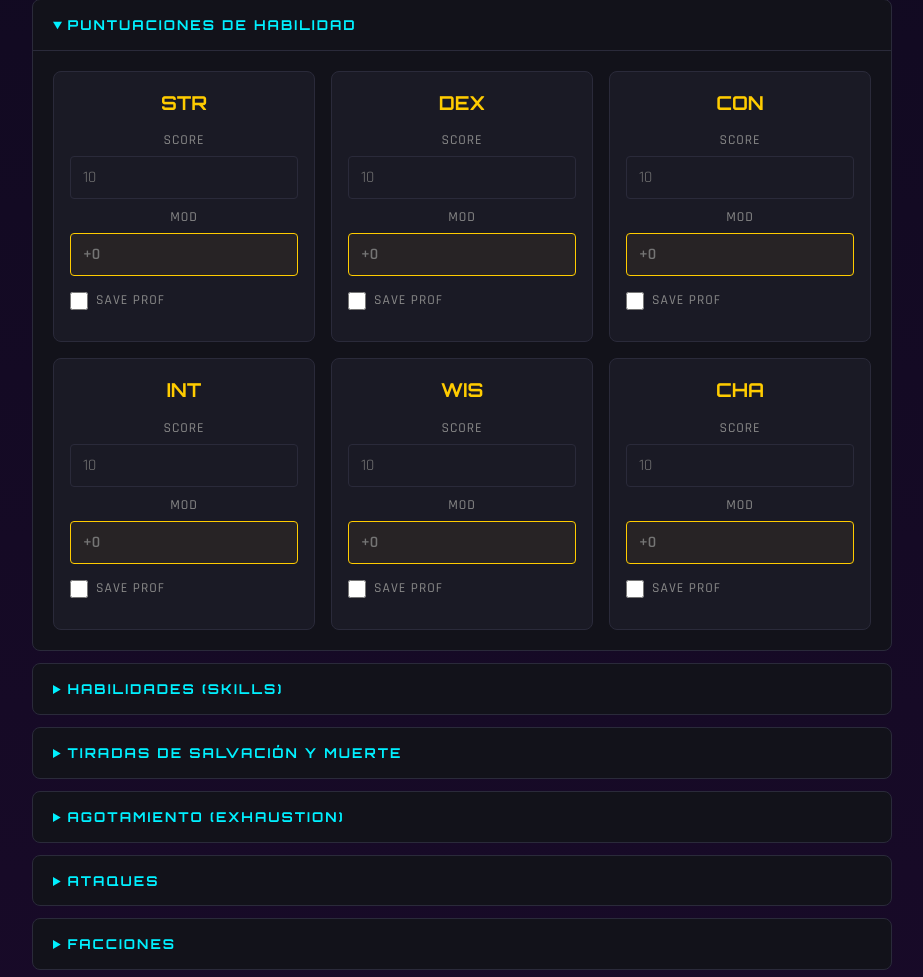
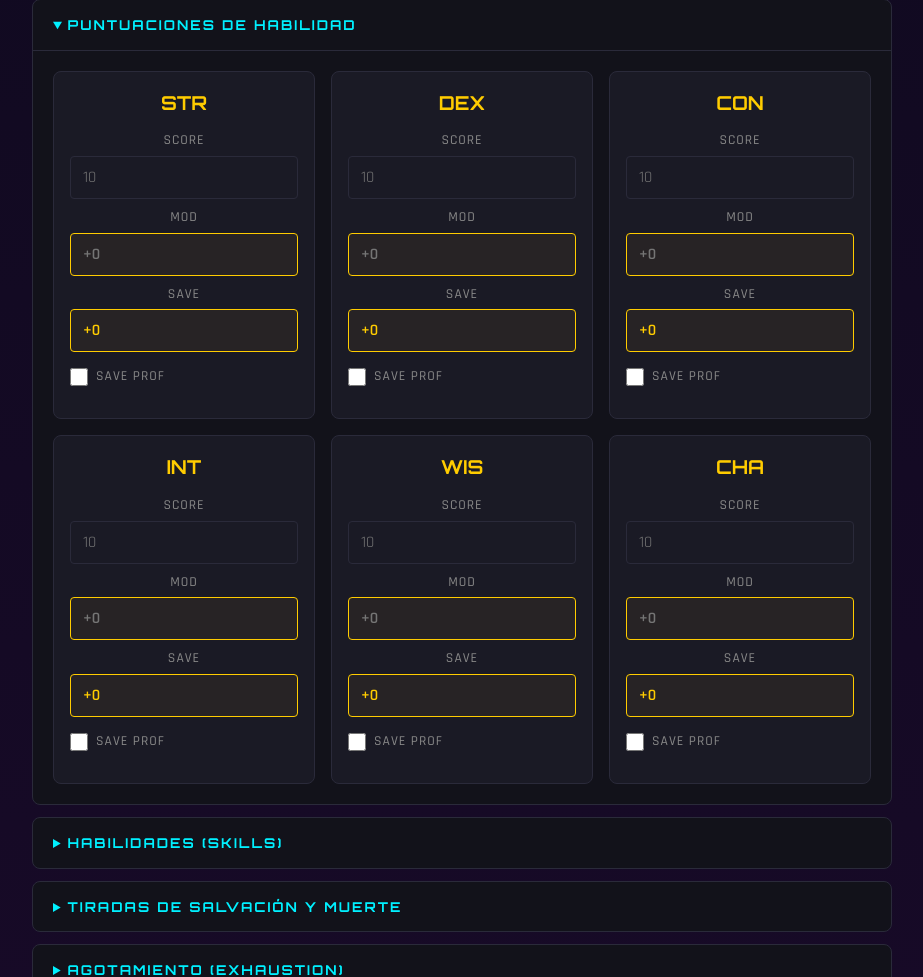
Before and after one commit to EdMaxt/NeonRPG, a Flask app: page / in a window 1280 px wide, after a click on "PUNTUACIONES DE HABILIDAD". Shown: the part 1284-2261 px from the top of the page, without its empty margins (178-1101 px from the left). Run offline with Flask 3, Linux system fonts and the light colour scheme.

Commit message:
Fix critical checkbox bug, add Computers skill, add save bonuses
CRITICAL FIX - checkboxes never actually checked:
- Template checkboxes use /Off (unchecked) and /Yes (checked) states
- HTML used value='/Off', so checking a box wrote the OFF state
- All checkboxes (skills, exhaustion, death saves, armor, attunement,
  spellcasting, spell slots) now submit /Yes

Skills:
- Added missing 'Computers' skill (was omitted, 'Piloting' was wrong)
- Skills now generated dynamically from game_data (prevents drift)
- 20 skills matching the PDF exactly

Saving throws:
- PDF has 'Save STR' as TEXT (save bonus) + 'Ability Save' as CHECKBOX (proficiency)
- HTML had them reversed; now Save = text field, Ability Save = checkbox
- Auto-calc: save bonus = ability mod + PB (if proficient)
- Removed duplicate ability-save checkboxes from the saves section

Verified: 12/12 E2E checks, 40/40 tests, visual confirmation

```diff
--- a/app.py
+++ b/app.py
@@ -54,23 +54,31 @@ TEMPLATE_PDF = os.path.join(BASE_DIR, "template.pdf")
 
 MAX_NAME_LENGTH = 64
 
-# Mapping from HTML field names to PDF template field names for ability scores
+# Mapping from HTML field names to PDF template field names.
+# The template numbers the non-STR abilities (DEX=1, CON=2, INT=3, WIS=4, CHA=5).
 ABILITY_SCORE_MAP = {
     "Score DEX": "Score STR 1",
     "Mod DEX": "Mod STR 1",
     "Save DEX": "Save STR 1",
+    "Ability Save DEX": "Ability Save 1",
     "Score CON": "Score STR 2",
     "Mod CON": "Mod STR 2",
     "Save CON": "Save STR 2",
+    "Ability Save CON": "Ability Save 2",
     "Score INT": "Score STR 3",
     "Mod INT": "Mod STR 3",
     "Save INT": "Save STR 3",
+    "Ability Save INT": "Ability Save 3",
     "Score WIS": "Score STR 4",
     "Mod WIS": "Mod STR 4",
     "Save WIS": "Save STR 4",
+    "Ability Save WIS": "Ability Save 4",
     "Score CHA": "Score STR 5",
     "Mod CHA": "Mod STR 5",
     "Save CHA": "Save STR 5",
+    "Ability Save CHA": "Ability Save 5",
+    # STR maps to the un-suffixed "Ability Save" field
+    "Ability Save STR": "Ability Save",
 }
 
 
--- a/templates/index.html
+++ b/templates/index.html
@@ -114,37 +114,43 @@
                             <h4>STR</h4>
                             <label>Score<input type="number" name="Score STR" placeholder="10"></label>
                             <label>Mod<input type="text" name="Mod STR" placeholder="+0" data-autocalc="mod" data-from="Score STR"></label>
-                            <label class="checkbox-label"><input type="checkbox" name="Save STR" value="/Off"> Save Prof</label>
+                            <label>Save<input type="text" name="Save STR" placeholder="+0" data-autocalc="save" data-mod="Mod STR" data-prof="Ability Save STR"></label>
+                            <label class="checkbox-label"><input type="checkbox" name="Ability Save STR" value="/Yes"> Save Prof</label>
                         </div>
                         <div class="ability-box">
                             <h4>DEX</h4>
                             <label>Score<input type="number" name="Score DEX" placeholder="10"></label>
                             <label>Mod<input type="text" name="Mod DEX" placeholder="+0" data-autocalc="mod" data-from="Score DEX"></label>
-                            <label class="checkbox-label"><input type="checkbox" name="Save DEX" value="/Off"> Save Prof</label>
+                            <label>Save<input type="text" name="Save DEX" placeholder="+0" data-autocalc="save" data-mod="Mod DEX" data-prof="Ability Save DEX"></label>
+                            <label class="checkbox-label"><input type="checkbox" name="Ability Save DEX" value="/Yes"> Save Prof</label>
                         </div>
                         <div class="ability-box">
                             <h4>CON</h4>
                             <label>Score<input type="number" name="Score CON" placeholder="10"></label>
                             <label>Mod<input type="text" name="Mod CON" placeholder="+0" data-autocalc="mod" data-from="Score CON"></label>
-                            <label class="checkbox-label"><input type="checkbox" name="Save CON" value="/Off"> Save Prof</label>
+                            <label>Save<input type="text" name="Save CON" placeholder="+0" data-autocalc="save" data-mod="Mod CON" data-prof="Ability Save CON"></label>
+                            <label class="checkbox-label"><input type="checkbox" name="Ability Save CON" value="/Yes"> Save Prof</label>
                         </div>
                         <div class="ability-box">
                             <h4>INT</h4>
                             <label>Score<input type="number" name="Score INT" placeholder="10"></label>
                             <label>Mod<input type="text" name="Mod INT" placeholder="+0" data-autocalc="mod" data-from="Score INT"></label>
-                            <label class="checkbox-label"><input type="checkbox" name="Save INT" value="/Off"> Save Prof</label>
+                            <label>Save<input type="text" name="Save INT" placeholder="+0" data-autocalc="save" data-mod="Mod INT" data-prof="Ability Save INT"></label>
+                            <label class="checkbox-label"><input type="checkbox" name="Ability Save INT" value="/Yes"> Save Prof</label>
                         </div>
                         <div class="ability-box">
                             <h4>WIS</h4>
                             <label>Score<input type="number" name="Score WIS" placeholder="10"></label>
                             <label>Mod<input type="text" name="Mod WIS" placeholder="+0" data-autocalc="mod" data-from="Score WIS"></label>
-                            <label class="checkbox-label"><input type="checkbox" name="Save WIS" value="/Off"> Save Prof</label>
+                            <label>Save<input type="text" name="Save WIS" placeholder="+0" data-autocalc="save" data-mod="Mod WIS" data-prof="Ability Save WIS"></label>
+                            <label class="checkbox-label"><input type="checkbox" name="Ability Save WIS" value="/Yes"> Save Prof</label>
                         </div>
                         <div class="ability-box">
                             <h4>CHA</h4>
                             <label>Score<input type="number" name="Score CHA" placeholder="10"></label>
                             <label>Mod<input type="text" name="Mod CHA" placeholder="+0" data-autocalc="mod" data-from="Score CHA"></label>
-                            <label class="checkbox-label"><input type="checkbox" name="Save CHA" value="/Off"> Save Prof</label>
+                            <label>Save<input type="text" name="Save CHA" placeholder="+0" data-autocalc="save" data-mod="Mod CHA" data-prof="Ability Save CHA"></label>
+                            <label class="checkbox-label"><input type="checkbox" name="Ability Save CHA" value="/Yes"> Save Prof</label>
                         </div>
                     </div>
                 </div>
@@ -155,26 +161,12 @@
                 <summary>Habilidades (Skills)</summary>
                 <div class="section">
                     <div class="grid-3">
-                        <label class="checkbox-label"><input type="checkbox" name="Skills" value="/Off"> Acrobatics</label>
-                        <label class="checkbox-label"><input type="checkbox" name="Skills 1" value="/Off"> Animal Handling</label>
-                        <label class="checkbox-label"><input type="checkbox" name="Skills 2" value="/Off"> Arcana</label>
-                        <label class="checkbox-label"><input type="checkbox" name="Skills 3" value="/Off"> Athletics</label>
-                        <label class="checkbox-label"><input type="checkbox" name="Skills 4" value="/Off"> Deception</label>
-                        <label class="checkbox-label"><input type="checkbox" name="Skills 5" value="/Off"> History</label>
-                        <label class="checkbox-label"><input type="checkbox" name="Skills 6" value="/Off"> Insight</label>
-                        <label class="checkbox-label"><input type="checkbox" name="Skills 7" value="/Off"> Intimidation</label>
-                        <label class="checkbox-label"><input type="checkbox" name="Skills 8" value="/Off"> Investigation</label>
-                        <label class="checkbox-label"><input type="checkbox" name="Skills 9" value="/Off"> Medicine</label>
-                        <label class="checkbox-label"><input type="checkbox" name="Skills 10" value="/Off"> Nature</label>
-                        <label class="checkbox-label"><input type="checkbox" name="Skills 11" value="/Off"> Perception</label>
-                        <label class="checkbox-label"><input type="checkbox" name="Skills 12" value="/Off"> Performance</label>
-                        <label class="checkbox-label"><input type="checkbox" name="Skills 13" value="/Off"> Persuasion</label>
-                        <label class="checkbox-label"><input type="checkbox" name="Skills 14" value="/Off"> Religion</label>
-                        <label class="checkbox-label"><input type="checkbox" name="Skills 15" value="/Off"> Sleight of Hand</label>
-                        <label class="checkbox-label"><input type="checkbox" name="Skills 16" value="/Off"> Stealth</label>
-                        <label class="checkbox-label"><input type="checkbox" name="Skills 17" value="/Off"> Survival</label>
-                        <label class="checkbox-label"><input type="checkbox" name="Skills 18" value="/Off"> Technology</label>
-                        <label class="checkbox-label"><input type="checkbox" name="Skills 19" value="/Off"> Piloting</label>
+                        {% for skill in game_data.get('skills', []) %}
+                        <label class="checkbox-label">
+                            <input type="checkbox" name="{{ 'Skills' if loop.first else 'Skills ' ~ loop.index0 }}" value="/Yes">
+                            {{ skill }}
+                        </label>
+                        {% endfor %}
                     </div>
                     <label style="margin-top:12px;display:block;">Skill Notes<input type="text" name="Skill" placeholder="Notas de habilidades"></label>
                 </div>
@@ -184,24 +176,16 @@
             <details id="section-saves">
                 <summary>Tiradas de Salvación y Muerte</summary>
                 <div class="section">
-                    <div class="grid-2">
-                        <label class="checkbox-label"><input type="checkbox" name="Ability Save" value="/Off"> Ability Save Prof</label>
-                        <label class="checkbox-label"><input type="checkbox" name="Ability Save 1" value="/Off"> Ability Save 2</label>
-                        <label class="checkbox-label"><input type="checkbox" name="Ability Save 2" value="/Off"> Ability Save 3</label>
-                        <label class="checkbox-label"><input type="checkbox" name="Ability Save 3" value="/Off"> Ability Save 4</label>
-                        <label class="checkbox-label"><input type="checkbox" name="Ability Save 4" value="/Off"> Ability Save 5</label>
-                        <label class="checkbox-label"><input type="checkbox" name="Ability Save 5" value="/Off"> Ability Save 6</label>
+                    <h4 style="margin-top:0;">Death Saves</h4>
+                    <div class="grid-3">
+                        <label class="checkbox-label"><input type="checkbox" name="Death Save 1" value="/Yes"> Success 1</label>
+                        <label class="checkbox-label"><input type="checkbox" name="Death Save 2" value="/Yes"> Success 2</label>
+                        <label class="checkbox-label"><input type="checkbox" name="Death Save 3" value="/Yes"> Success 3</label>
+                        <label class="checkbox-label"><input type="checkbox" name="Death Save 4" value="/Yes"> Fail 1</label>
+                        <label class="checkbox-label"><input type="checkbox" name="Death Save 5" value="/Yes"> Fail 2</label>
+                        <label class="checkbox-label"><input type="checkbox" name="Death Save 6" value="/Yes"> Fail 3</label>
                     </div>
-                    <h4 style="margin-top:16px;">Death Saves</h4>
-                    <div class="grid-3">
-                        <label class="checkbox-label"><input type="checkbox" name="Death Save 1" value="/Off"> Success 1</label>
-                        <label class="checkbox-label"><input type="checkbox" name="Death Save 2" value="/Off"> Success 2</label>
-                        <label class="checkbox-label"><input type="checkbox" name="Death Save 3" value="/Off"> Success 3</label>
-                        <label class="checkbox-label"><input type="checkbox" name="Death Save 4" value="/Off"> Fail 1</label>
-                        <label class="checkbox-label"><input type="checkbox" name="Death Save 5" value="/Off"> Fail 2</label>
-                        <label class="checkbox-label"><input type="checkbox" name="Death Save 6" value="/Off"> Fail 3</label>
-                    </div>
-                    <label class="checkbox-label" style="margin-top:12px;"><input type="checkbox" name="Heroic Inspiration" value="/Off"> Heroic Inspiration</label>
+                    <label class="checkbox-label" style="margin-top:12px;"><input type="checkbox" name="Heroic Inspiration" value="/Yes"> Heroic Inspiration</label>
                 </div>
             </details>
 
@@ -573,6 +557,16 @@
                     el.value = src ? this.mod(src.value) : '';
                 });
 
+                // 1b) Saving throw bonuses <- ability mod + PB (if proficient)
+                document.querySelectorAll('[data-autocalc="save"]').forEach(el => {
+                    const modEl = this.field(el.getAttribute('data-mod'));
+                    const profEl = this.field(el.getAttribute('data-prof'));
+                    const mod = this.num(modEl ? modEl.value : '') || 0;
+                    const prof = (profEl && profEl.checked) ? pb : 0;
+                    const total = mod + prof;
+                    el.value = (total >= 0 ? '+' : '') + total;
+                });
+
                 // 2) Initiative <- DEX modifier
                 const dexModEl = this.field('Mod DEX');
                 const initEl = document.querySelector('[data-autocalc="initiative"]');
@@ -635,6 +629,11 @@
             }
         });
         document.getElementById('classSelect').addEventListener('change', () => AutoCalc.recalc());
+
+        // Save proficiency checkboxes trigger a recalc
+        document.querySelectorAll('[name^="Ability Save"]').forEach(cb => {
+            cb.addEventListener('change', () => AutoCalc.recalc());
+        });
 
         // Initial run
         AutoCalc.recalc();
```
Also changed, not shown: other parts of templates/index.html (+41 -41 lines), 1 other file.
